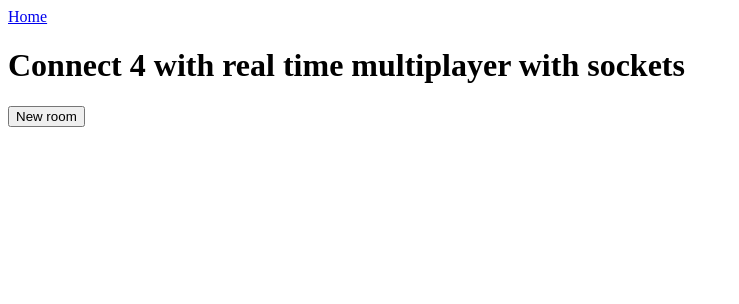
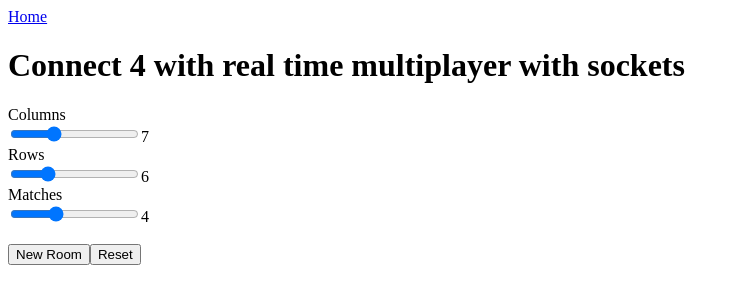
Before and after one commit to seyys/connect-4, a Next.js app: page /connect4 in a window 1280 px wide. Shown: the top 304 px of the page, without its empty margins (0-739 px from the left). Built offline with nearby package versions, Linux system fonts and the light colour scheme; no server answers.

Commit message:
Add game settings

```diff
--- a/pages/connect4/index.tsx
+++ b/pages/connect4/index.tsx
@@ -5,9 +5,16 @@ import { urlConnect4Backend } from '../../context/Socket/Component';
 import { roomUuid } from '../../context/Socket/Types';
 import io, { Socket } from "socket.io-client"
 
+const DEFAULT_NUM_COLS = 7;
+const DEFAULT_NUM_ROWS = 6;
+const DEFAULT_NUM_MATCHES = 4;
+
 function Connect4Page(){
   const [roomUuid, setRoomUuid] = useState<roomUuid|undefined>(undefined);
   const socket = useRef<Socket>();
+  const [numCols, setNumCols] = useState<number>(DEFAULT_NUM_COLS);
+  const [numRows, setNumRows] = useState<number>(DEFAULT_NUM_ROWS);
+  const [numMatches, setNumMatches] = useState<number>(DEFAULT_NUM_MATCHES);
 
     useEffect(() => {
         socket.current = io(urlConnect4Backend);
@@ -19,9 +26,13 @@ function Connect4Page(){
         };
     }, [socket]);
 
-  const makeNewRoom = () => {
+  const makeNewRoom = (e) => {
+    e.preventDefault();
+    const msg = {num_cols: e.target.numCols.value,
+                num_rows: e.target.numRows.value,
+                num_matches: e.target.numMatches.value};
     // Generate links for P1 P2 and spectator
-    socket.current.emit("new_room", (msg: string) => {
+    socket.current.emit("new_room", JSON.stringify(msg), (msg: string) => {
       setRoomUuid(JSON.parse(msg));
     });
   }
@@ -33,7 +44,17 @@ function Connect4Page(){
       </Head>
       <main>
         <h1>Connect 4 with real time multiplayer with sockets</h1>
-        <button onClick={makeNewRoom}>New room</button>
+        <form onSubmit={makeNewRoom} onReset={() => {setNumCols(DEFAULT_NUM_COLS); setNumRows(DEFAULT_NUM_ROWS); setNumMatches(DEFAULT_NUM_MATCHES);}}>
+          <label>Columns</label><br/>
+          <input id="numCols" type="range" min='1' max='20' defaultValue={DEFAULT_NUM_COLS} onChange={e => setNumCols(Number(e.target.value))}/>{numCols}<br/>
+          <label>Rows</label><br/>
+          <input id="numRows" type="range" min='1' max='20' defaultValue={DEFAULT_NUM_ROWS} onChange={e => setNumRows(Number(e.target.value))}/>{numRows}<br/>
+          <label>Matches</label><br/>
+          <input id="numMatches" type="range" min='3' defaultValue={DEFAULT_NUM_MATCHES} max={Math.min(numCols, numRows)} onChange={e => setNumMatches(Number(e.target.value))}/>{numMatches}<br/>
+          <br/>
+          <input type="submit" value="New Room"/>
+          <input type="reset"/>
+        </form>
         <RoomList roomUuid={roomUuid}/>
       </main>
     </>
```
